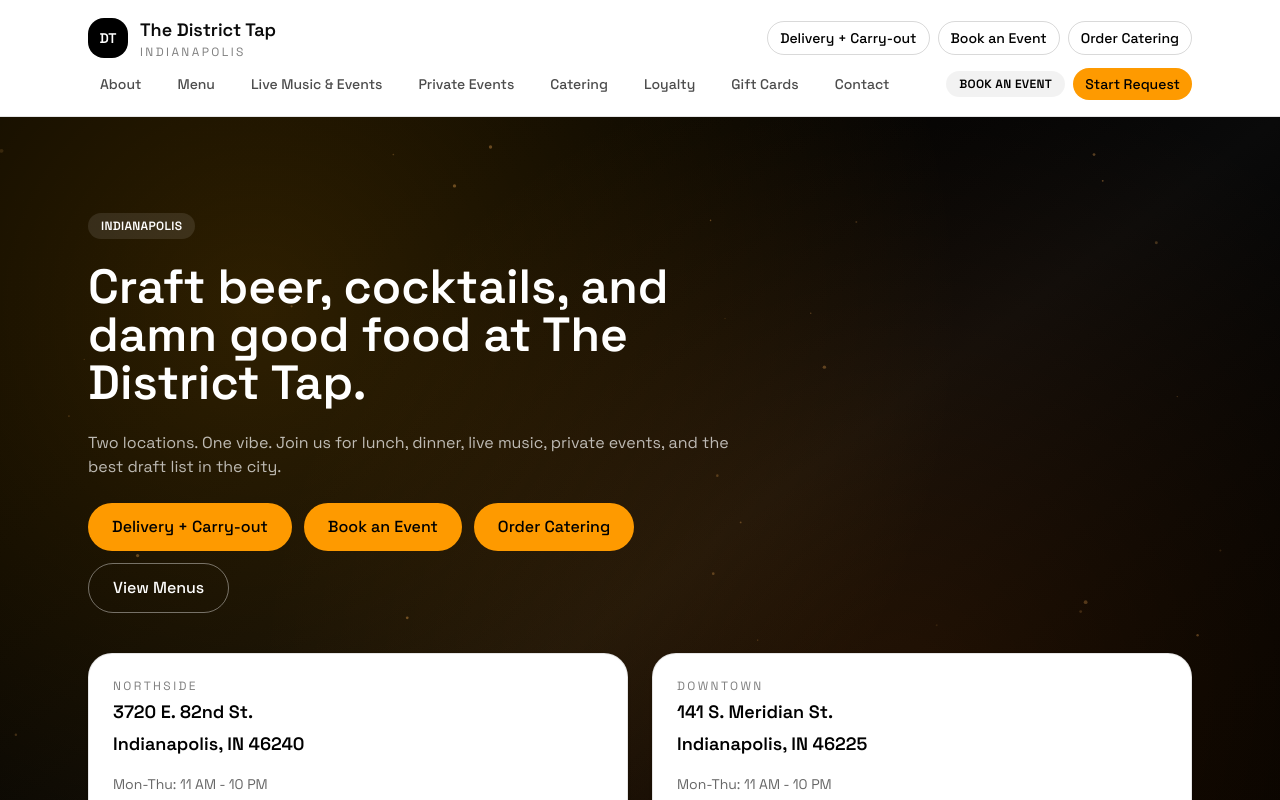
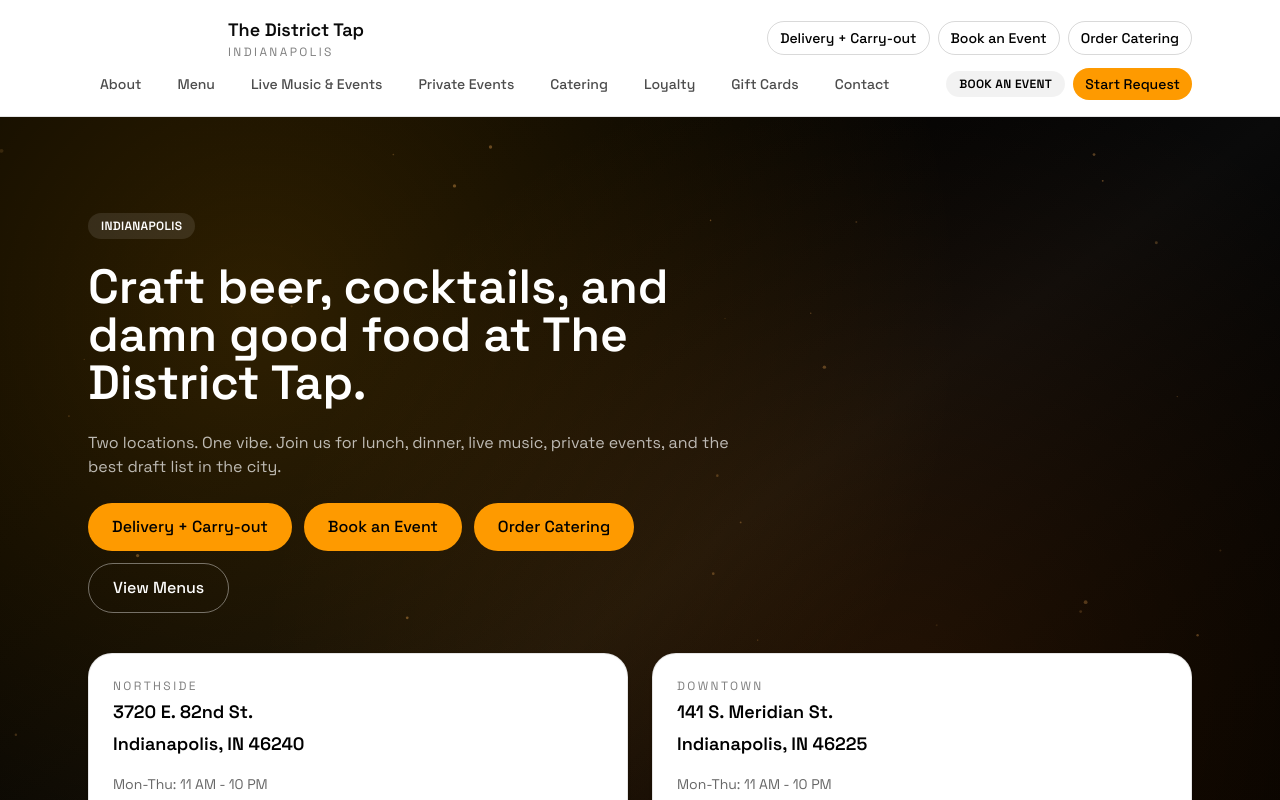
Before and after one commit to garytayl/district-tap, a Next.js app: page / in a window 1280 px wide. Shown: the top 800 px of the page. Built offline with nearby package versions, Linux system fonts and the light colour scheme.

Commit message:
Add logo to navbar

```diff
--- a/components/site/Header.tsx
+++ b/components/site/Header.tsx
@@ -1,3 +1,4 @@
+import Image from "next/image"
 import Link from "next/link"
 
 import { Badge } from "@/components/ui/Badge"
@@ -10,8 +11,8 @@
       <div className="mx-auto flex max-w-6xl flex-col gap-2 px-6 py-4">
         <div className="flex flex-wrap items-center justify-between gap-4">
           <Link href="/" className="flex items-center gap-3">
-            <div className="flex h-10 w-10 items-center justify-center rounded-2xl bg-black text-sm font-semibold text-white">
-              DT
+            <div className="relative h-10 w-32">
+              <Image src="/logo_primary.png" alt="The District Tap" fill className="object-contain" priority />
             </div>
             <div className="leading-tight">
               <p className="text-lg font-semibold">The District Tap</p>
```
Also changed, not shown: public/logo_mark.png (added), public/logo_primary.png (added).
